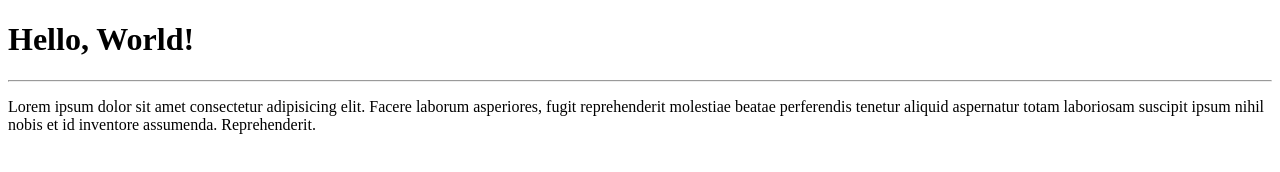
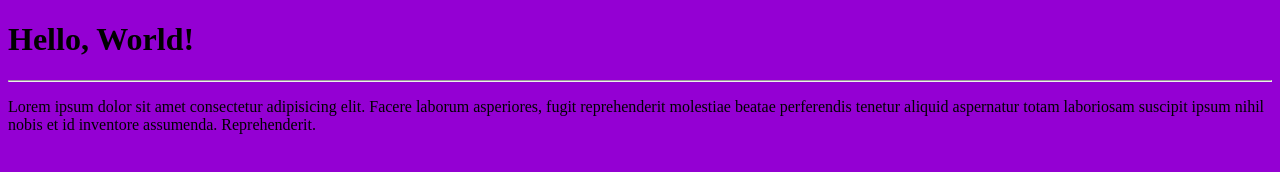
Before and after one commit to saamuelsam/Hello-World, a plain HTML site: page site-exe/index.html in a window 1280 px wide. Drawn offline with Linux system fonts and the light colour scheme.

Commit message:
Add style
Adicionei um Background no style

```diff
--- a/site-exe/index.html
+++ b/site-exe/index.html
@@ -5,6 +5,15 @@
     <meta http-equiv="X-UA-Compatible" content="IE=edge">
     <meta name="viewport" content="width=device-width, initial-scale=1.0">
     <title>site em repositório</title>
+
+    <style>
+        body{
+            background-color: darkviolet;
+
+
+
+        }
+    </style>
 </head>
 <body>
     <h1>Hello, World!</h1>
```
